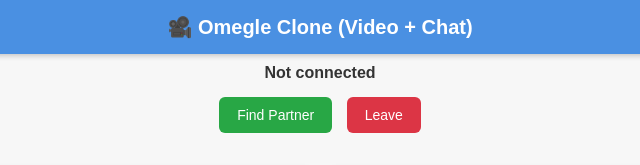
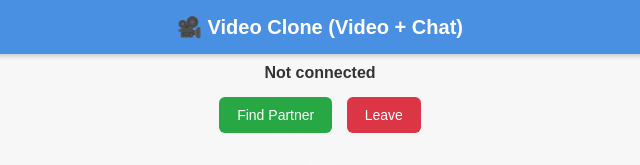
Before and after one commit to vmukul924/main-video-chat-, a website: page public/index.html in a window 1280 px wide. Shown: the top 165 px of the page, 320-960 px from the left. Drawn offline with nearby package versions, Linux system fonts and the light colour scheme.

Commit message:
fix chat

```diff
--- a/public/index.html
+++ b/public/index.html
@@ -172,7 +172,7 @@
   </head>
   <body>
     <header>
-      <h2>🎥 Omegle Clone (Video + Chat)</h2>
+      <h2>🎥 Video Clone (Video + Chat)</h2>
     </header>
 
     <p id="status">Not connected</p>
```
